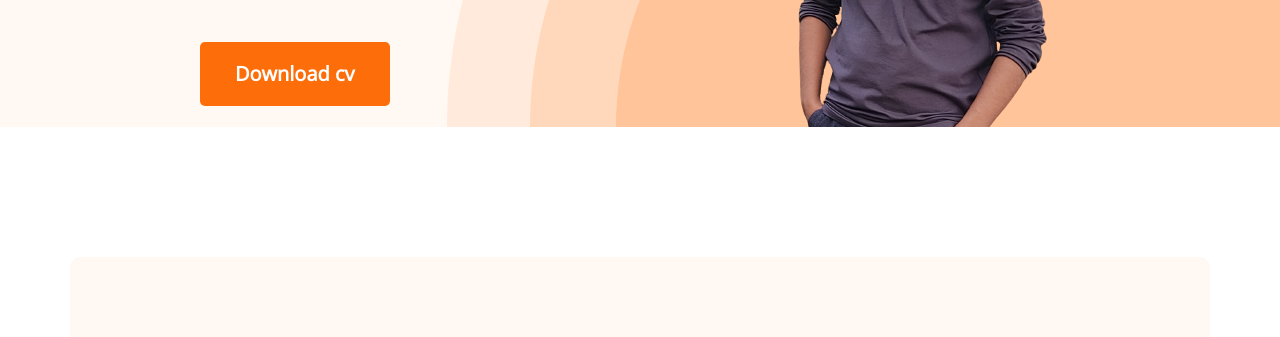
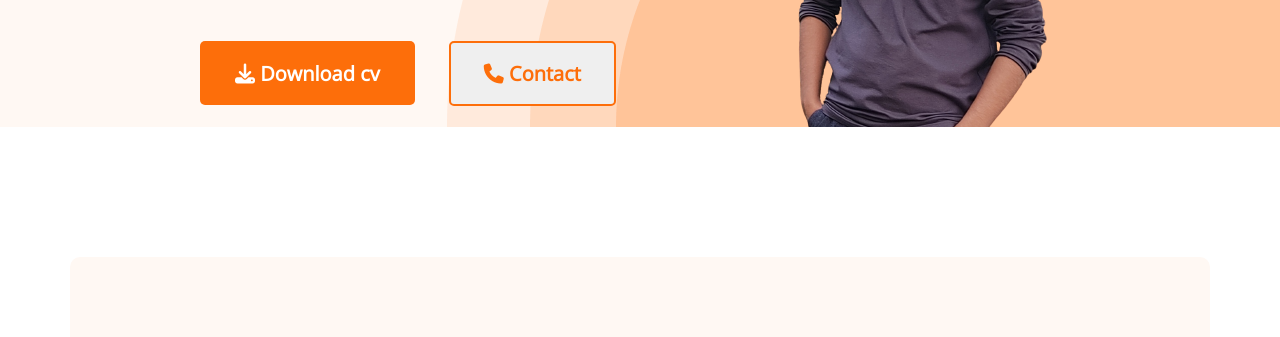
Before and after one commit to fensami/portfolio, a plain HTML site: page index.html in a window 1280 px wide. Shown: the part 463-800 px from the top of the page. Drawn offline with nearby package versions, Linux system fonts and the light colour scheme.

Commit message:
contact added

```diff
--- a/index.html
+++ b/index.html
@@ -7,6 +7,7 @@
     <title>Porfolio</title>
     <link rel="stylesheet" href="styles/portfolio.css">
     <link rel="preconnect" href="https://fonts.googleapis.com"><link rel="preconnect" href="https://fonts.gstatic.com" crossorigin><link href="https://fonts.googleapis.com/css2?family=Open+Sans&display=swap" rel="stylesheet">
+    <script src="https://kit.fontawesome.com/17a8dd9d5f.js" crossorigin="anonymous"></script>
 </head>
 <body>
     <header class="header">
@@ -24,7 +25,8 @@
                 <h3 class="banner-sub-title">Hi, I am</h3>
                 <h1 class="banner-title">Asad</h1>
                 <p  class="banner-paragraph">Shot what able cold new see hold.Friendly as an betrayed formerly he. <br> Morning because as to society behaved moments.</p>
-                <button class="btn-primary" style="margin-top: 15px;">Download cv</button>
+                <button class="btn-primary" style="margin-top: 15px;"> <i class="fa-solid fa-download"></i> Download cv</button>
+                <button class="btn-contact"> <i class="fa-solid fa-phone"></i> Contact</button>
             </div>
             <img src="images/asad.png" alt="">
         </div>
@@ -135,7 +137,7 @@
             </div>
         </div>
         <div class="resume-btn">
-            <button class="btn-primary">Download CV</button>
+            <button class="btn-primary"> <i class="fa-solid fa-download"></i> Download CV</button>
         </div>
 
        </section>
--- a/styles/portfolio.css
+++ b/styles/portfolio.css
@@ -21,6 +21,17 @@
     font-weight: 700;
     border: 0px;
     padding: 18px 35px;
+}
+
+.btn-contact{
+    color: #FD6E0A;
+    font-size: 20px;
+    font-weight: 700;
+    border-radius: 5px ;
+    border: 2px solid #FD6E0A;
+    padding: 17px 33px;
+    margin-left: 30px;
+
 }
 /* header and navigation style */
 .nav-title{
```
